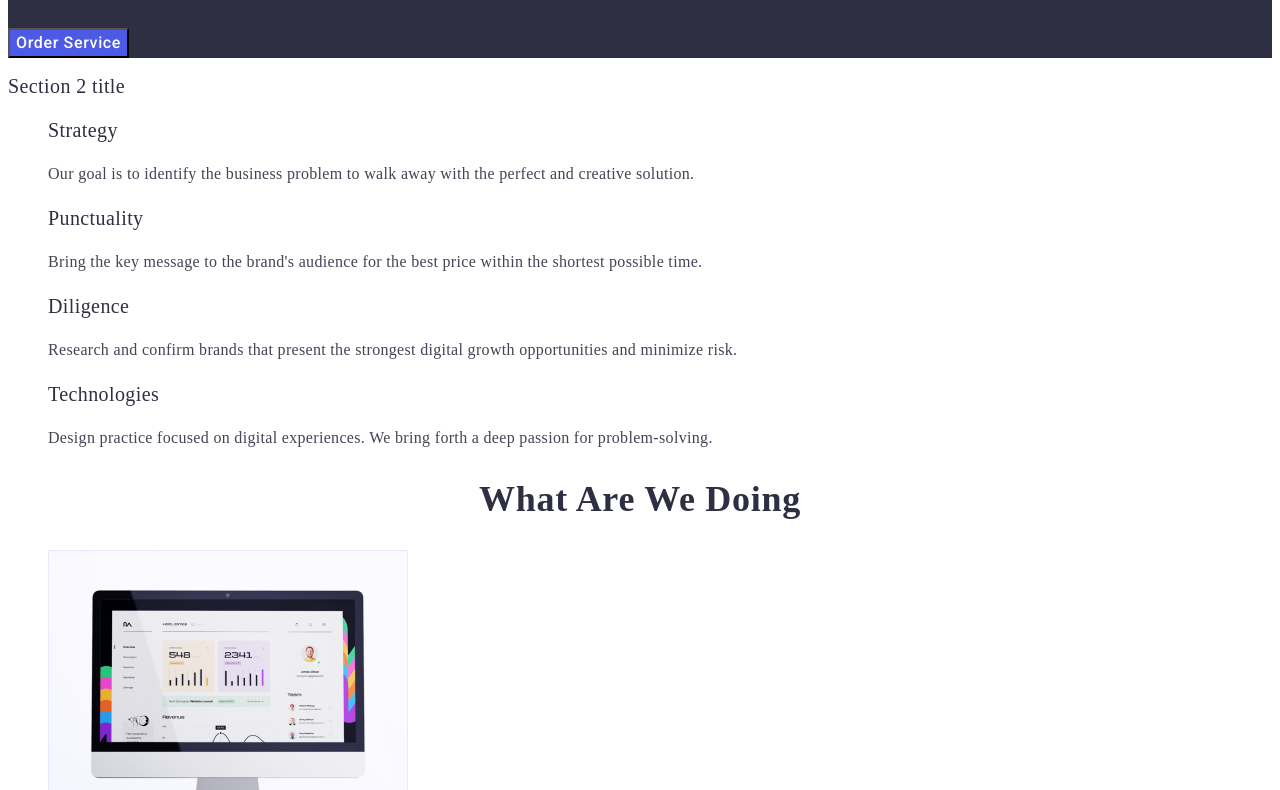
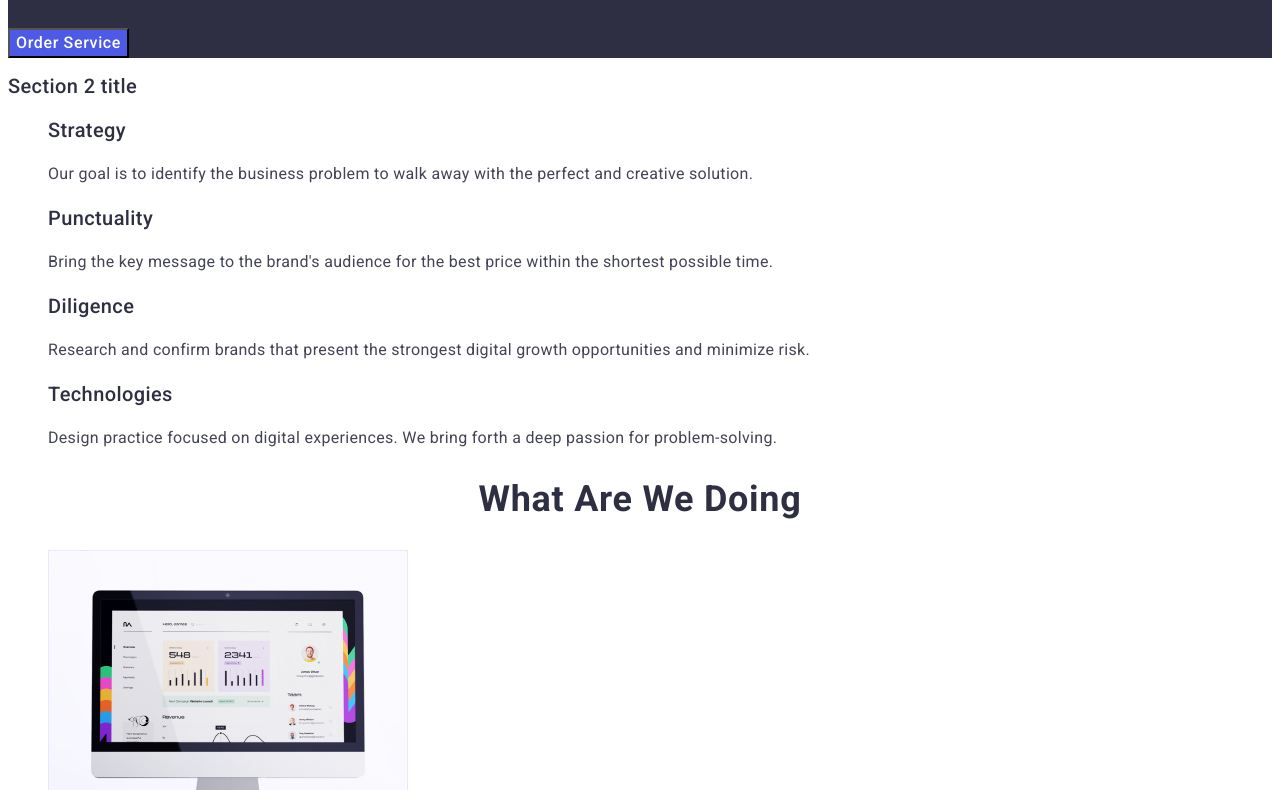
Before and after one commit to deomarcodes/goit-markup-hw-02, a plain HTML site: page index.html in a window 1280 px wide. Shown: the part 306-1096 px from the top of the page. Drawn offline with Linux system fonts and the light colour scheme.

Commit message:
Update styles

```diff
--- a/css/styles.css
+++ b/css/styles.css
@@ -4,7 +4,9 @@
 }
 
 body {
+  background-color: #ffffff;
   color: #434455;
+  font-family: 'Roboto', sans-serif;
 }
 
 .logo-style {
```
